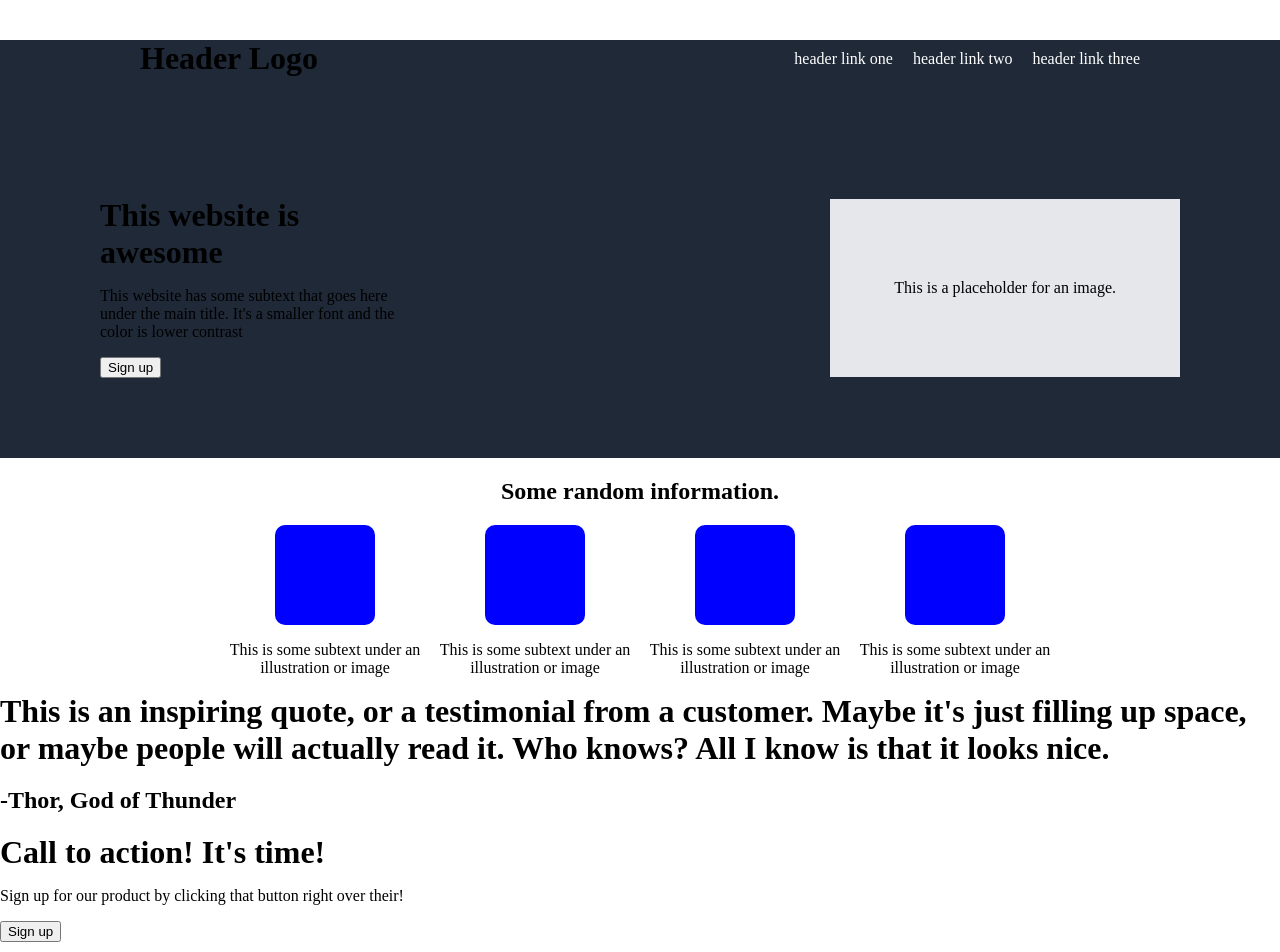
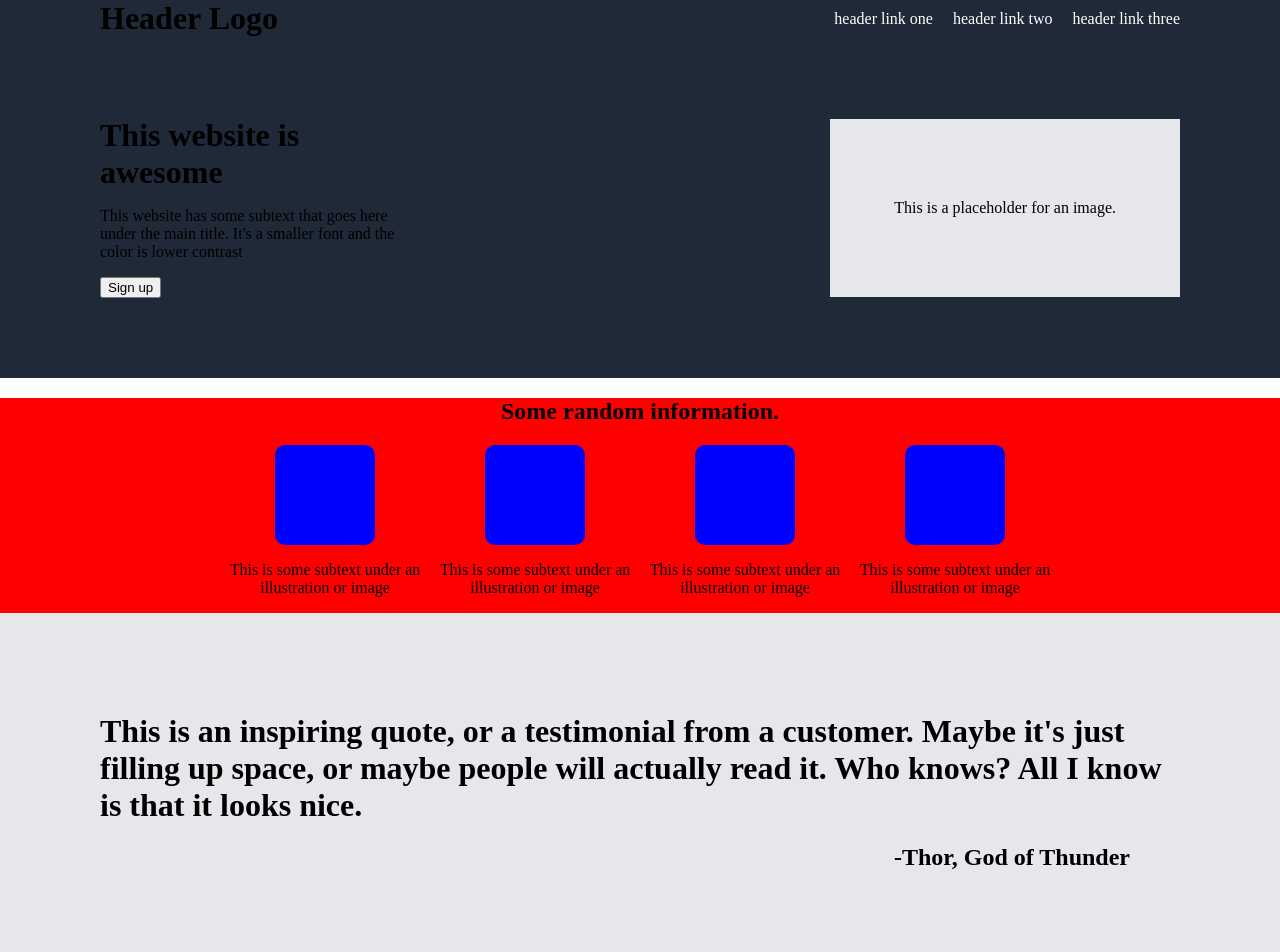
Before and after one commit to SeanGrimes44/landing-page, a plain HTML site: page index.html in a window 1280 px wide. Shown: the top 952 px of the page. Drawn offline with Linux system fonts and the light colour scheme.

Commit message:
Use flex to organize quote section

```diff
--- a/styles.css
+++ b/styles.css
@@ -13,8 +13,8 @@ body {
     display: flex;
     justify-content: space-between;
     align-items: center;
-    padding:0;
-    margin: 40px;
+    padding: 0px;
+    margin: 0px;
 }
 
 .header-logo {
@@ -54,10 +54,13 @@ a {
 
 
 .info {
-    background-color: white;
+    background-color: red;
     text-align: center;
 }
 
+.info h2 {
+
+}
 .info-item-container {
     display: flex;
     gap: 10px;
@@ -78,3 +81,14 @@ a {
     background-color: blue;
     border-radius: 10px;
 }
+
+.quote {
+    background-color: #e5e7eb;
+    padding: 100px;
+}
+
+.quote h2 {
+    display: flex;
+    justify-content: right;
+    padding-right: 50px;
+}
```
